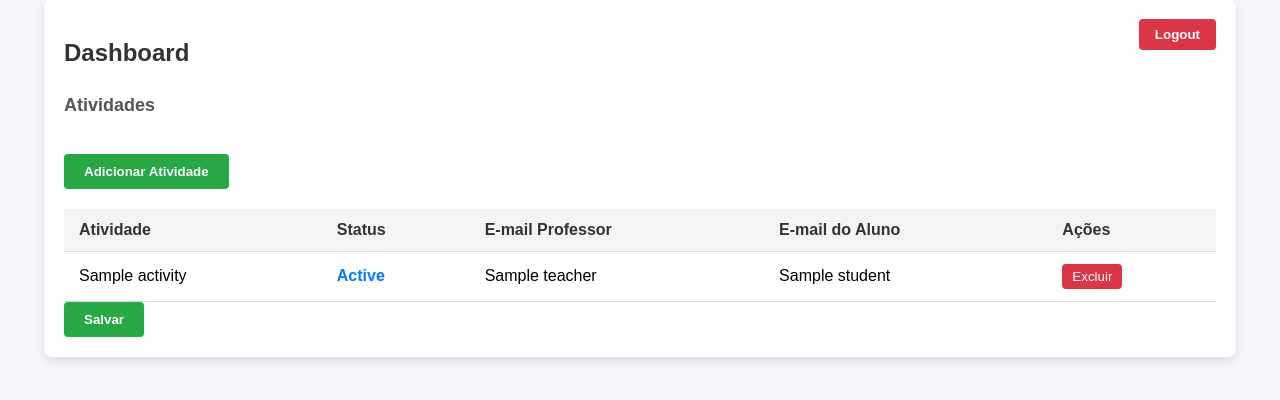
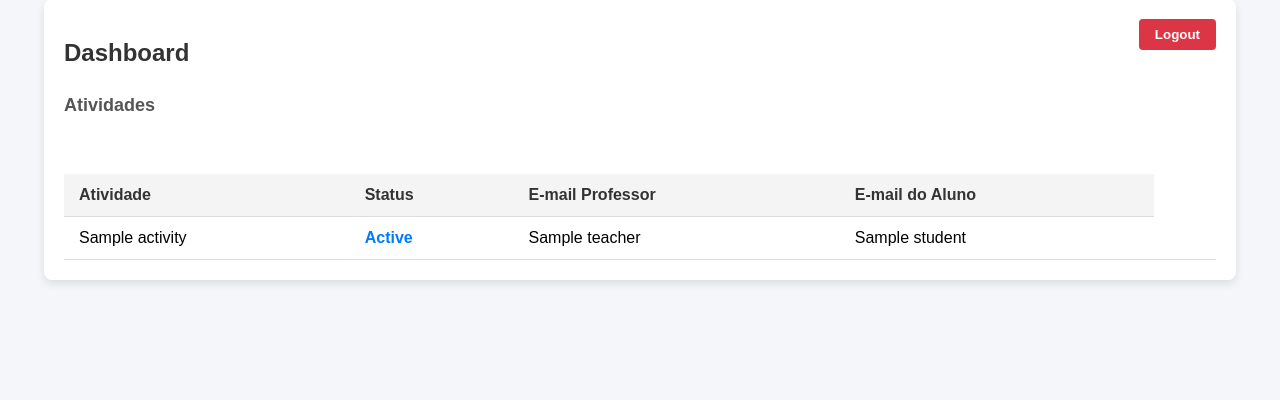
Before and after one commit to Ryan-Passos/taskmanager, a Flask app: template templates/dashboard.html in a window 1280 px wide. Shown: the part 21-421 px from the top of the page. Run offline with Flask 3, Linux system fonts and the light colour scheme; the first user in the database is signed in; the template is opened without the code that fills it: most values are stand-ins (such as "Sample title", 1, 10 or a date in 2020); a database or web service that is not in the repository returns one stand-in record (Sample ...); some libraries are stand-ins or nearby versions.

Commit message:
Melhorias nas ações do user = teacher

```diff
--- a/app.py
+++ b/app.py
@@ -87,11 +87,14 @@ def dashboard():
     if current_user.user_type == 'student':
         # Exibe apenas as atividades do aluno logado
         activities = mongo.db.activities.find({"student": current_user.username})
-        return render_template('dashboard.html', activities=activities)
     elif current_user.user_type == 'teacher':
-        # Exibe todas as atividades dos alunos que o professor supervisiona
-        activities = mongo.db.activities.find()
-        return render_template('dashboard.html', activities=activities)
+        # Exibe apenas as atividades atribuídas ao professor logado
+        activities = mongo.db.activities.find({"teacher": current_user.username})
+    else:
+        activities = []
+
+    return render_template('dashboard.html', activities=activities)
+
 
 @app.route('/add_activity', methods=['POST'])
 @login_required
@@ -122,10 +125,10 @@ def save_activities():
     activities = data.get("activities")
     print("Parsed activities:", activities)  # Log para verificar as atividades
 
+    # Limpa as atividades atuais do usuário antes de salvar as novas
+    mongo.db.activities.delete_many({"student": current_user.username})
+
     if activities:
-        # Limpa as atividades atuais do usuário antes de salvar as novas
-        mongo.db.activities.delete_many({"student": current_user.username})
-
         for activity in activities:
             print("Saving activity:", activity)  # Log para verificar cada atividade
             mongo.db.activities.insert_one({
@@ -135,9 +138,7 @@ def save_activities():
                 "student": current_user.username  # Garante que a atividade seja salva com o nome do usuário
             })
 
-        return jsonify({"status": "success", "message": "Activities saved."}), 200
-
-    return jsonify({"status": "error", "message": "No data received."}), 400
+    return jsonify({"status": "success", "message": "Activities saved."}), 200
 
 
 @app.route('/')
--- a/templates/dashboard.html
+++ b/templates/dashboard.html
@@ -113,7 +113,7 @@
         </div>
         <h3>Atividades</h3>
         <div class="actions">
-            <button class="add-activity-btn" onclick="addRow()">Adicionar Atividade</button>
+            <button id="addActivityButton" class="add-activity-btn" onclick="addRow()">Adicionar Atividade</button>
         </div>
         <table id="activitiesTable">
             <thead>
@@ -124,7 +124,7 @@
                     {% if current_user.user_type != 'student' %}
                     <th>E-mail do Aluno</th>
                     {% endif %}
-                    <th>Ações</th>
+                    <th id="actionsColumn">Ações</th>
                 </tr>
             </thead>
             <tbody>
@@ -141,7 +141,7 @@
                 {% endfor %}
             </tbody>
         </table>
-        <button class="save-btn" onclick="saveData()">Salvar</button>
+        <button id="saveButton" class="save-btn" onclick="saveData()">Salvar</button>
     </div>
 
     <script>
@@ -158,7 +158,7 @@
                 <td contenteditable="true">Nova Atividade</td>
                 <td contenteditable="true" class="status-cell">Novo Status</td>
                 <td contenteditable="true">professor@teste.com</td>
-                ${userType !== 'student' ? '<td contenteditable="true">aluno@teste.com</td>' : ''}
+                ${userType != 'student' ? '<td contenteditable="true">aluno@teste.com</td>' : ''}
                 <td><button class="delete-btn" onclick="deleteRow(this)">Excluir</button></td>
             `;
         }
@@ -211,6 +211,18 @@
                 console.error("Erro:", error);
             });
         }
+
+        // Oculta botões apenas se o usuário for "Teacher"
+        document.addEventListener("DOMContentLoaded", function() {
+            if (userType !== 'student') {
+                document.getElementById('addActivityButton').style.display = 'none';
+                document.getElementById('saveButton').style.display = 'none';
+                document.querySelectorAll('.delete-btn').forEach(button => {
+                    button.style.display = 'none';
+                });
+                document.getElementById('actionsColumn').style.display = 'none';
+            }
+        });
     </script>
 </body>
 </html>
```
Also changed, not shown: other parts of templates/dashboard.html (+1 -1 lines).
